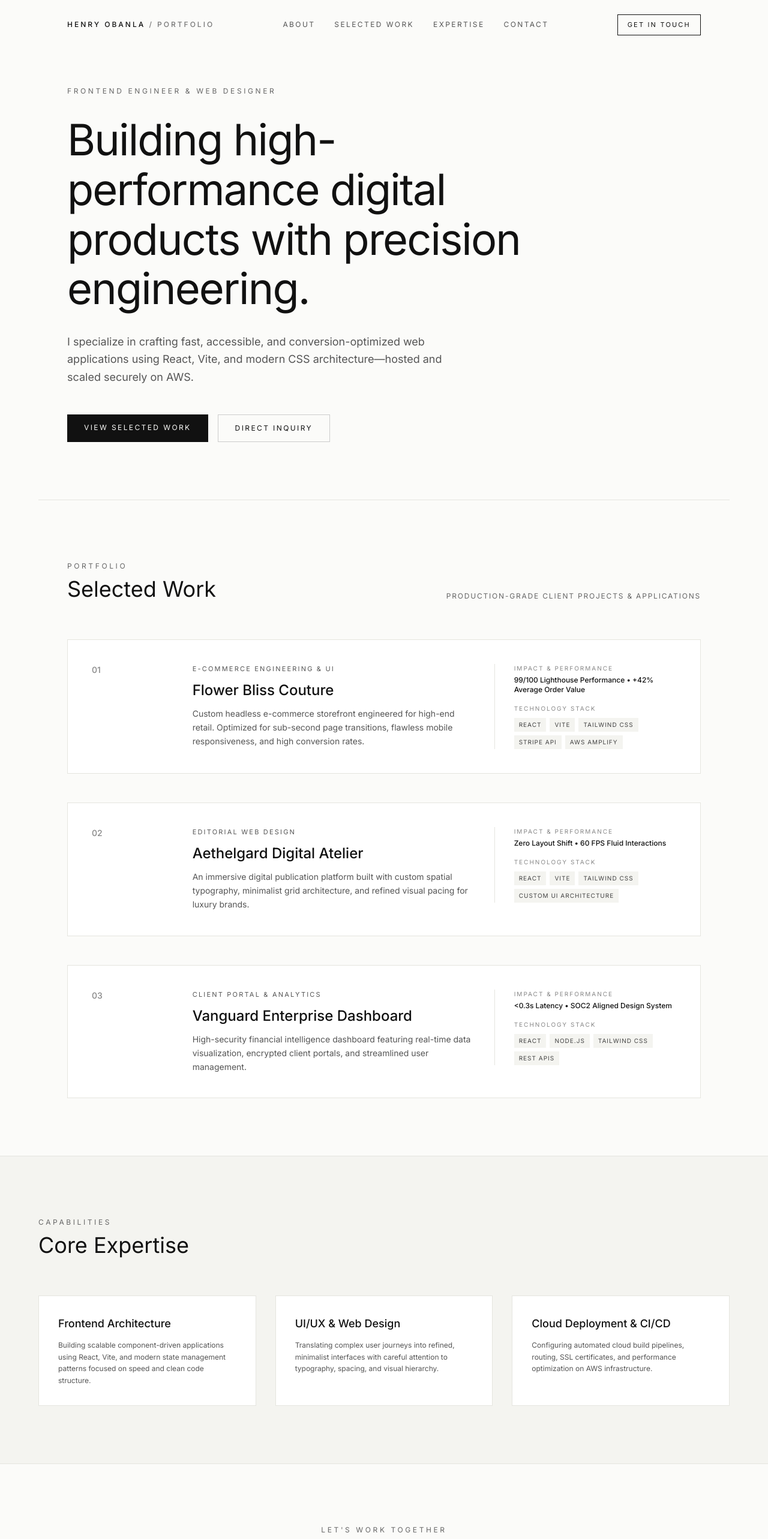
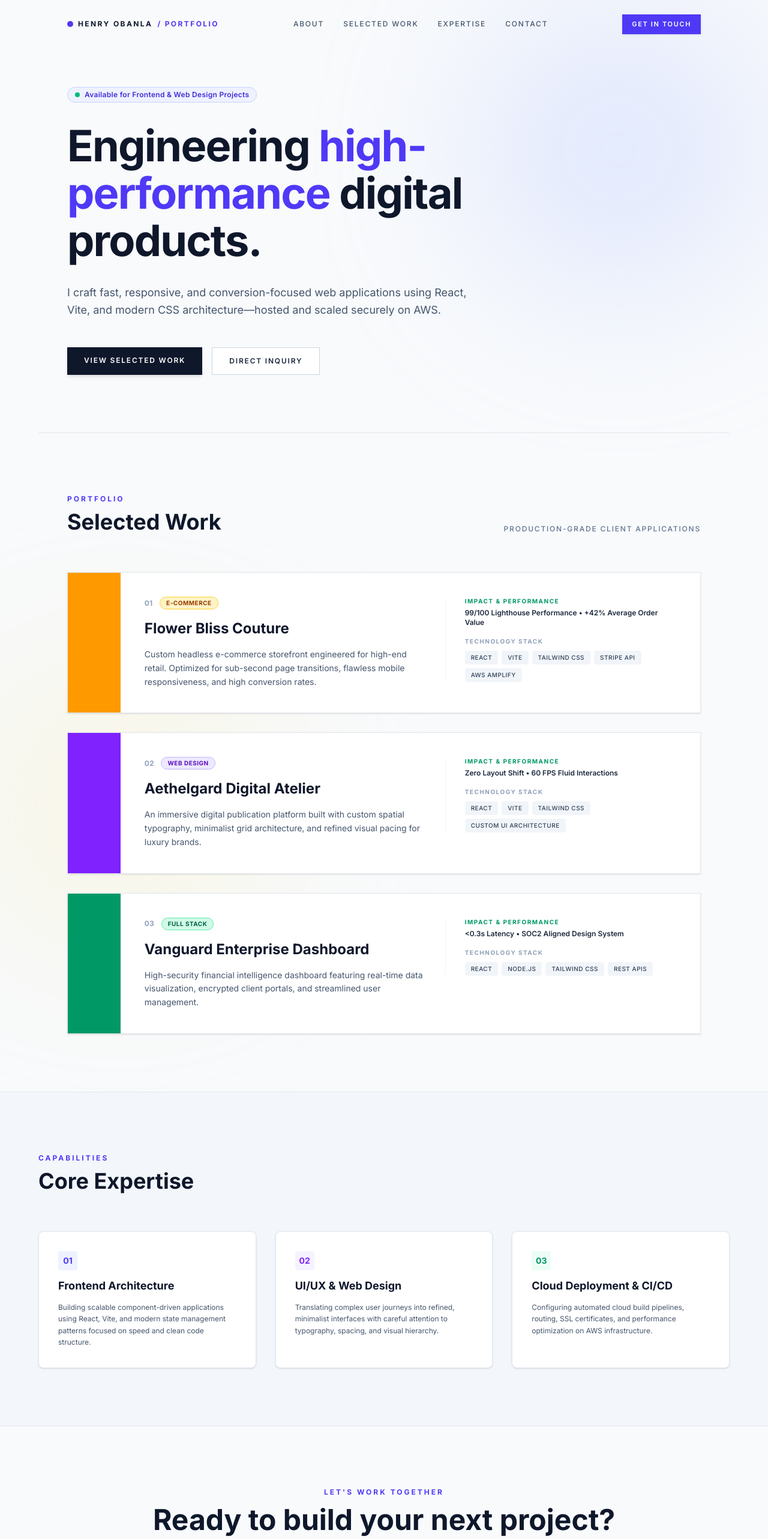
Before and after one commit to brooklynzeroo/henry-obanla-portfolio-, a React (Vite) app: page / in a window 1280 px wide. Shown: the top 2566 px of the page at 60% size. Built offline with nearby package versions, Linux system fonts and the light colour scheme; a web font is replaced by a local one.

Commit message:
Refactor App component with new state and styles
Added activeTab state and updated project categories and styles.

```diff
--- a/src/App.jsx
+++ b/src/App.jsx
@@ -2,6 +2,7 @@ import React, { useState, useEffect } from 'react';
 
 export default function App() {
   const [scrolled, setScrolled] = useState(false);
+  const [activeTab, setActiveTab] = useState('all');
 
   useEffect(() => {
     const handleScroll = () => setScrolled(window.scrollY > 30);
@@ -13,7 +14,9 @@ export default function App() {
     {
       id: '01',
       title: 'Flower Bliss Couture',
-      category: 'E-Commerce Engineering & UI',
+      category: 'E-Commerce',
+      badgeColor: 'bg-amber-100 text-amber-800 border-amber-300',
+      accentBar: 'bg-amber-500',
       description: 'Custom headless e-commerce storefront engineered for high-end retail. Optimized for sub-second page transitions, flawless mobile responsiveness, and high conversion rates.',
       metrics: '99/100 Lighthouse Performance • +42% Average Order Value',
       stack: ['React', 'Vite', 'Tailwind CSS', 'Stripe API', 'AWS Amplify']
@@ -21,7 +24,9 @@ export default function App() {
     {
       id: '02',
       title: 'Aethelgard Digital Atelier',
-      category: 'Editorial Web Design',
+      category: 'Web Design',
+      badgeColor: 'bg-violet-100 text-violet-800 border-violet-300',
+      accentBar: 'bg-violet-600',
       description: 'An immersive digital publication platform built with custom spatial typography, minimalist grid architecture, and refined visual pacing for luxury brands.',
       metrics: 'Zero Layout Shift • 60 FPS Fluid Interactions',
       stack: ['React', 'Vite', 'Tailwind CSS', 'Custom UI Architecture']
@@ -29,7 +34,9 @@ export default function App() {
     {
       id: '03',
       title: 'Vanguard Enterprise Dashboard',
-      category: 'Client Portal & Analytics',
+      category: 'Full Stack',
+      badgeColor: 'bg-emerald-100 text-emerald-800 border-emerald-300',
+      accentBar: 'bg-emerald-600',
       description: 'High-security financial intelligence dashboard featuring real-time data visualization, encrypted client portals, and streamlined user management.',
       metrics: '<0.3s Latency • SOC2 Aligned Design System',
       stack: ['React', 'Node.js', 'Tailwind CSS', 'REST APIs']
@@ -37,27 +44,32 @@ export default function App() {
   ];
 
   return (
-    <div className="bg-[#fbfbf9] text-[#111111] min-h-screen font-sans selection:bg-[#111111] selection:text-[#fbfbf9] relative">
+    <div className="bg-slate-50 text-slate-900 min-h-screen font-sans selection:bg-indigo-600 selection:text-white relative">
 
-      {/* Clean Navigation Header */}
+      {/* Decorative Gradient Accent Blobs */}
+      <div className="absolute top-0 right-0 w-[500px] h-[500px] bg-indigo-200/40 rounded-full blur-[120px] pointer-events-none"></div>
+      <div className="absolute top-[40%] left-0 w-[400px] h-[400px] bg-amber-200/30 rounded-full blur-[140px] pointer-events-none"></div>
+
+      {/* Navigation Header */}
       <header className={`fixed top-0 left-0 w-full z-50 transition-all duration-300 border-b ${
-        scrolled ? 'bg-[#fbfbf9]/90 backdrop-blur-md border-[#e5e5df] py-4' : 'bg-transparent border-transparent py-6'
+        scrolled ? 'bg-white/90 backdrop-blur-md border-slate-200 py-4 shadow-sm' : 'bg-transparent border-transparent py-6'
       }`}>
         <div className="max-w-6xl mx-auto px-6 md:px-12 flex items-center justify-between">
-          <a href="#" className="text-xs uppercase tracking-[0.25em] font-medium text-[#111111]">
-            Henry Obanla <span className="text-[#777777]">/ Portfolio</span>
+          <a href="#" className="text-xs font-bold uppercase tracking-[0.2em] text-slate-900 flex items-center gap-2">
+            <span className="w-2.5 h-2.5 rounded-full bg-indigo-600"></span>
+            Henry Obanla <span className="text-indigo-600">/ Portfolio</span>
           </a>
 
-          <nav className="hidden md:flex items-center gap-8 text-xs uppercase tracking-[0.2em] text-[#555555]">
-            <a href="#about" className="hover:text-[#111111] transition-colors">About</a>
-            <a href="#work" className="hover:text-[#111111] transition-colors">Selected Work</a>
-            <a href="#expertise" className="hover:text-[#111111] transition-colors">Expertise</a>
-            <a href="#contact" className="hover:text-[#111111] transition-colors">Contact</a>
+          <nav className="hidden md:flex items-center gap-8 text-xs font-medium uppercase tracking-[0.15em] text-slate-600">
+            <a href="#about" className="hover:text-indigo-600 transition-colors">About</a>
+            <a href="#work" className="hover:text-indigo-600 transition-colors">Selected Work</a>
+            <a href="#expertise" className="hover:text-indigo-600 transition-colors">Expertise</a>
+            <a href="#contact" className="hover:text-indigo-600 transition-colors">Contact</a>
           </nav>
 
           <a
             href="mailto:henryobanladesign@gmail.com"
-            className="px-4 py-2 text-[11px] uppercase tracking-[0.2em] border border-[#111111] text-[#111111] hover:bg-[#111111] hover:text-[#fbfbf9] transition-all"
+            className="px-4 py-2 text-[11px] font-semibold uppercase tracking-[0.15em] bg-indigo-600 text-white hover:bg-indigo-700 transition-all shadow-sm"
           >
             Get in Touch
           </a>
@@ -65,30 +77,31 @@ export default function App() {
       </header>
 
       {/* Hero Section */}
-      <section className="pt-36 pb-24 px-6 md:px-12 max-w-6xl mx-auto min-h-[85vh] flex flex-col justify-center">
+      <section className="pt-36 pb-24 px-6 md:px-12 max-w-6xl mx-auto min-h-[85vh] flex flex-col justify-center relative z-10">
         <div className="max-w-3xl space-y-8">
-          <span className="text-xs uppercase tracking-[0.3em] text-[#666666] block">
-            Frontend Engineer & Web Designer
-          </span>
+          <div className="inline-flex items-center gap-2 px-3 py-1 rounded-full bg-indigo-50 border border-indigo-200 text-indigo-700 text-xs font-semibold tracking-wide">
+            <span className="w-2 h-2 rounded-full bg-emerald-500 animate-pulse"></span>
+            Available for Frontend & Web Design Projects
+          </div>
 
-          <h1 className="text-4xl sm:text-6xl lg:text-7xl font-normal leading-[1.15] tracking-tight text-[#111111]">
-            Building high-performance digital products with precision engineering.
+          <h1 className="text-4xl sm:text-6xl lg:text-7xl font-bold leading-[1.1] tracking-tight text-slate-900">
+            Engineering <span className="text-indigo-600">high-performance</span> digital products.
           </h1>
 
-          <p className="text-base sm:text-lg text-[#555555] font-light leading-relaxed max-w-2xl">
-            I specialize in crafting fast, accessible, and conversion-optimized web applications using React, Vite, and modern CSS architecture—hosted and scaled securely on AWS.
+          <p className="text-base sm:text-lg text-slate-600 font-normal leading-relaxed max-w-2xl">
+            I craft fast, responsive, and conversion-focused web applications using React, Vite, and modern CSS architecture—hosted and scaled securely on AWS.
           </p>
 
           <div className="pt-4 flex flex-wrap gap-4">
             <a
               href="#work"
-              className="px-7 py-3.5 bg-[#111111] text-[#fbfbf9] text-xs uppercase tracking-[0.2em] hover:bg-[#333333] transition-colors"
+              className="px-7 py-3.5 bg-slate-900 text-white text-xs font-semibold uppercase tracking-[0.15em] hover:bg-indigo-600 transition-colors shadow-md"
             >
               View Selected Work
             </a>
             <a
               href="mailto:henryobanladesign@gmail.com"
-              className="px-7 py-3.5 border border-[#cccccc] text-[#111111] text-xs uppercase tracking-[0.2em] hover:border-[#111111] transition-colors"
+              className="px-7 py-3.5 border border-slate-300 text-slate-800 text-xs font-semibold uppercase tracking-[0.15em] hover:border-slate-900 transition-colors bg-white"
             >
               Direct Inquiry
             </a>
@@ -97,51 +110,57 @@ export default function App() {
       </section>
 
       {/* Selected Work Section */}
-      <section id="work" className="py-24 px-6 md:px-12 max-w-6xl mx-auto border-t border-[#e5e5df]">
+      <section id="work" className="py-24 px-6 md:px-12 max-w-6xl mx-auto border-t border-slate-200 relative z-10">
         <div className="mb-16 flex flex-col sm:flex-row sm:items-end justify-between gap-4">
           <div>
-            <span className="text-xs uppercase tracking-[0.3em] text-[#666666]">Portfolio</span>
-            <h2 className="text-3xl sm:text-4xl font-normal text-[#111111] mt-2">Selected Work</h2>
+            <span className="text-xs font-bold uppercase tracking-[0.25em] text-indigo-600">Portfolio</span>
+            <h2 className="text-3xl sm:text-4xl font-bold text-slate-900 mt-2">Selected Work</h2>
           </div>
-          <p className="text-xs text-[#666666] uppercase tracking-[0.15em]">
-            Production-grade client projects & applications
+          <p className="text-xs text-slate-500 font-medium uppercase tracking-[0.15em]">
+            Production-grade client applications
           </p>
         </div>
 
-        <div className="space-y-12">
+        <div className="space-y-8">
           {projects.map((project) => (
             <div
               key={project.id}
-              className="p-8 md:p-10 bg-white border border-[#e5e5df] hover:border-[#999999] transition-all grid grid-cols-1 lg:grid-cols-12 gap-8 items-start"
+              className="group bg-white border border-slate-200 hover:border-indigo-400 transition-all duration-300 shadow-sm hover:shadow-md overflow-hidden grid grid-cols-1 lg:grid-cols-12"
             >
-              <div className="lg:col-span-2 text-sm font-medium text-[#888888]">
-                {project.id}
+              <div className={`lg:col-span-1 ${project.accentBar} hidden lg:block`}></div>
+
+              <div className="p-8 md:p-10 lg:col-span-11 grid grid-cols-1 lg:grid-cols-11 gap-8 items-start">
+                <div className="lg:col-span-6 space-y-4">
+                  <div className="flex items-center gap-3">
+                    <span className="text-xs font-bold text-slate-400">{project.id}</span>
+                    <span className={`text-[10px] font-bold uppercase tracking-wider px-2.5 py-0.5 rounded-full border ${project.badgeColor}`}>
+                      {project.category}
+                    </span>
                   </div>
 
-              <div className="lg:col-span-6 space-y-3">
-                <span className="text-[11px] uppercase tracking-[0.2em] text-[#555555] block">{project.category}</span>
-                <h3 className="text-2xl font-medium text-[#111111]">
+                  <h3 className="text-2xl font-bold text-slate-900 group-hover:text-indigo-600 transition-colors">
                     {project.title}
                   </h3>
-                <p className="text-sm text-[#555555] font-light leading-relaxed">
+                  <p className="text-sm text-slate-600 font-normal leading-relaxed">
                     {project.description}
                   </p>
                 </div>
 
-              <div className="lg:col-span-4 space-y-4 lg:border-l lg:border-[#e5e5df] lg:pl-8">
+                <div className="lg:col-span-5 space-y-4 lg:border-l lg:border-slate-100 lg:pl-8">
                   <div>
-                  <span className="text-[10px] uppercase tracking-[0.2em] text-[#888888] block mb-1">Impact & Performance</span>
-                  <p className="text-xs font-medium text-[#111111]">{project.metrics}</p>
+                    <span className="text-[10px] font-bold uppercase tracking-[0.15em] text-emerald-600 block mb-1">Impact & Performance</span>
+                    <p className="text-xs font-semibold text-slate-800">{project.metrics}</p>
                   </div>
 
                   <div>
-                  <span className="text-[10px] uppercase tracking-[0.2em] text-[#888888] block mb-2">Technology Stack</span>
+                    <span className="text-[10px] font-bold uppercase tracking-[0.15em] text-slate-400 block mb-2">Technology Stack</span>
                     <div className="flex flex-wrap gap-1.5">
                       {project.stack.map((tech, idx) => (
-                      <span key={idx} className="text-[10px] uppercase tracking-[0.1em] px-2 py-1 bg-[#f4f4f0] text-[#444444]">
+                        <span key={idx} className="text-[10px] font-medium uppercase tracking-wider px-2.5 py-1 bg-slate-100 text-slate-700 rounded">
                           {tech}
                         </span>
                       ))}
+                    </div>
                   </div>
                 </div>
               </div>
@@ -151,31 +170,34 @@ export default function App() {
       </section>
 
       {/* Expertise Section */}
-      <section id="expertise" className="py-24 bg-[#f4f4f0] border-y border-[#e5e5df] px-6 md:px-12">
+      <section id="expertise" className="py-24 bg-slate-100/70 border-y border-slate-200 px-6 md:px-12 relative z-10">
         <div className="max-w-6xl mx-auto">
           <div className="mb-16">
-            <span className="text-xs uppercase tracking-[0.3em] text-[#666666]">Capabilities</span>
-            <h2 className="text-3xl sm:text-4xl font-normal text-[#111111] mt-2">Core Expertise</h2>
+            <span className="text-xs font-bold uppercase tracking-[0.25em] text-indigo-600">Capabilities</span>
+            <h2 className="text-3xl sm:text-4xl font-bold text-slate-900 mt-2">Core Expertise</h2>
           </div>
 
           <div className="grid grid-cols-1 md:grid-cols-3 gap-8">
-            <div className="p-8 bg-white border border-[#e5e5df] space-y-3">
-              <h3 className="text-lg font-medium text-[#111111]">Frontend Architecture</h3>
-              <p className="text-xs text-[#555555] font-light leading-relaxed">
+            <div className="p-8 bg-white border border-slate-200 rounded-lg shadow-sm space-y-3 hover:border-indigo-300 transition-colors">
+              <div className="w-8 h-8 rounded bg-indigo-50 text-indigo-600 flex items-center justify-center font-bold text-sm">01</div>
+              <h3 className="text-lg font-bold text-slate-900">Frontend Architecture</h3>
+              <p className="text-xs text-slate-600 font-normal leading-relaxed">
                 Building scalable component-driven applications using React, Vite, and modern state management patterns focused on speed and clean code structure.
               </p>
             </div>
 
-            <div className="p-8 bg-white border border-[#e5e5df] space-y-3">
-              <h3 className="text-lg font-medium text-[#111111]">UI/UX & Web Design</h3>
-              <p className="text-xs text-[#555555] font-light leading-relaxed">
+            <div className="p-8 bg-white border border-slate-200 rounded-lg shadow-sm space-y-3 hover:border-violet-300 transition-colors">
+              <div className="w-8 h-8 rounded bg-violet-50 text-violet-600 flex items-center justify-center font-bold text-sm">02</div>
+              <h3 className="text-lg font-bold text-slate-900">UI/UX & Web Design</h3>
+              <p className="text-xs text-slate-600 font-normal leading-relaxed">
                 Translating complex user journeys into refined, minimalist interfaces with careful attention to typography, spacing, and visual hierarchy.
               </p>
             </div>
 
-            <div className="p-8 bg-white border border-[#e5e5df] space-y-3">
-              <h3 className="text-lg font-medium text-[#111111]">Cloud Deployment & CI/CD</h3>
-              <p className="text-xs text-[#555555] font-light leading-relaxed">
+            <div className="p-8 bg-white border border-slate-200 rounded-lg shadow-sm space-y-3 hover:border-emerald-300 transition-colors">
+              <div className="w-8 h-8 rounded bg-emerald-50 text-emerald-600 flex items-center justify-center font-bold text-sm">03</div>
+              <h3 className="text-lg font-bold text-slate-900">Cloud Deployment & CI/CD</h3>
+              <p className="text-xs text-slate-600 font-normal leading-relaxed">
                 Configuring automated cloud build pipelines, routing, SSL certificates, and performance optimization on AWS infrastructure.
               </p>
             </div>
@@ -184,26 +206,26 @@ export default function App() {
       </section>
 
       {/* Contact Footer */}
-      <footer id="contact" className="py-24 px-6 md:px-12 max-w-6xl mx-auto text-center">
-        <span className="text-xs uppercase tracking-[0.3em] text-[#666666]">Let's Work Together</span>
-        <h2 className="text-3xl sm:text-5xl font-normal text-[#111111] mt-3 mb-8">
+      <footer id="contact" className="py-24 px-6 md:px-12 max-w-6xl mx-auto text-center relative z-10">
+        <span className="text-xs font-bold uppercase tracking-[0.25em] text-indigo-600">Let's Work Together</span>
+        <h2 className="text-3xl sm:text-5xl font-bold text-slate-900 mt-3 mb-8">
           Ready to build your next project?
         </h2>
 
         <div className="inline-block mb-12">
           <a
             href="mailto:henryobanladesign@gmail.com"
-            className="px-8 py-4 bg-[#111111] text-[#fbfbf9] text-xs uppercase tracking-[0.2em] hover:bg-[#333333] transition-colors block"
+            className="px-8 py-4 bg-indigo-600 text-white text-xs font-bold uppercase tracking-[0.15em] hover:bg-indigo-700 transition-colors shadow-md block rounded"
           >
             henryobanladesign@gmail.com
           </a>
         </div>
 
-        <div className="pt-12 border-t border-[#e5e5df] flex flex-col sm:flex-row items-center justify-between text-xs text-[#666666] gap-4">
+        <div className="pt-12 border-t border-slate-200 flex flex-col sm:flex-row items-center justify-between text-xs text-slate-500 gap-4">
           <p>© {new Date().getFullYear()} Henry Obanla. All rights reserved.</p>
-          <div className="flex gap-6 uppercase tracking-[0.2em]">
-            <a href="https://github.com/brooklynzeroo" target="_blank" rel="noreferrer" className="hover:text-[#111111] transition-colors">GitHub</a>
-            <a href="mailto:henryobanladesign@gmail.com" className="hover:text-[#111111] transition-colors">Email</a>
+          <div className="flex gap-6 font-semibold uppercase tracking-wider">
+            <a href="https://github.com/brooklynzeroo" target="_blank" rel="noreferrer" className="hover:text-indigo-600 transition-colors">GitHub</a>
+            <a href="mailto:henryobanladesign@gmail.com" className="hover:text-indigo-600 transition-colors">Email</a>
           </div>
         </div>
       </footer>
```
Lines whose indentation alone changed are shown as unchanged.
